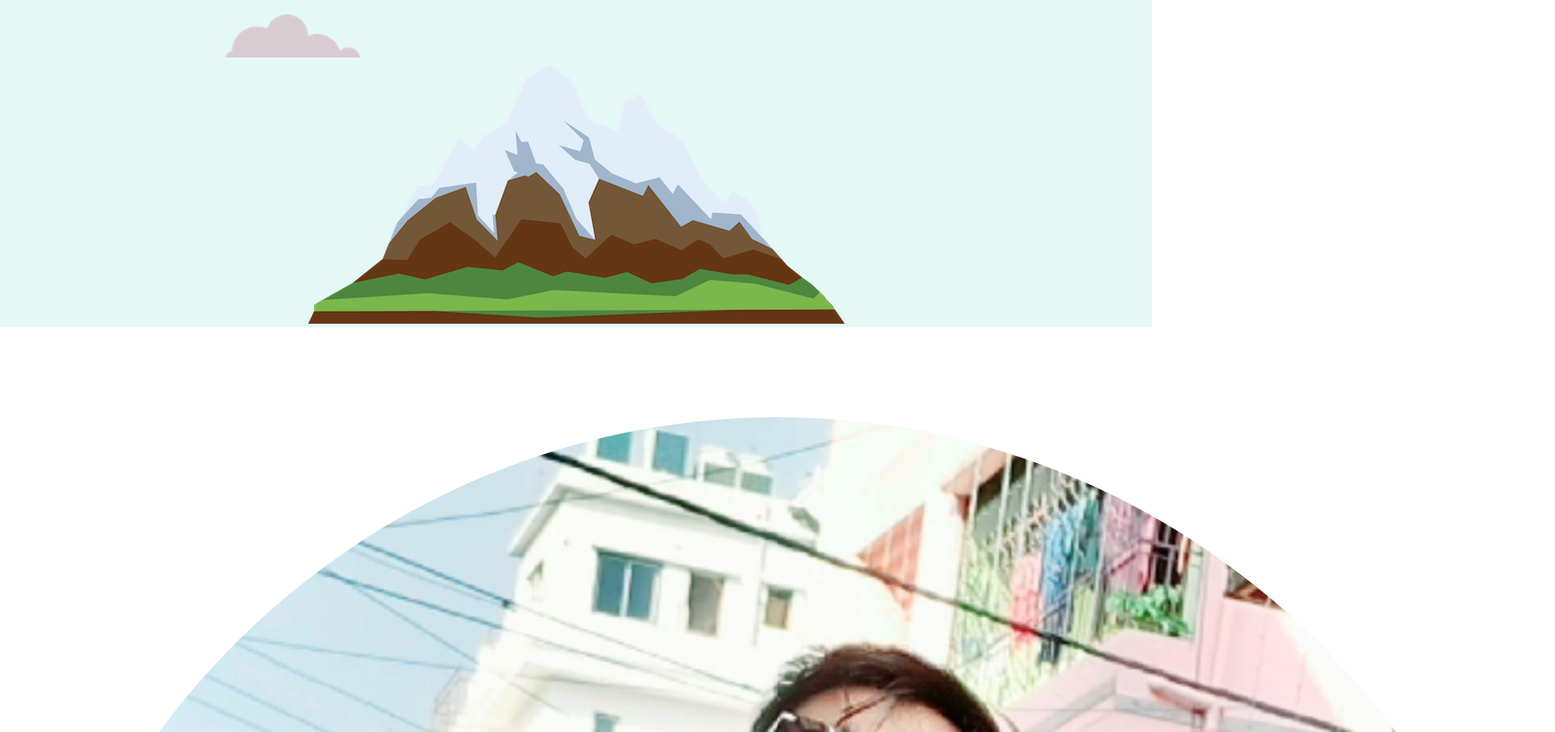
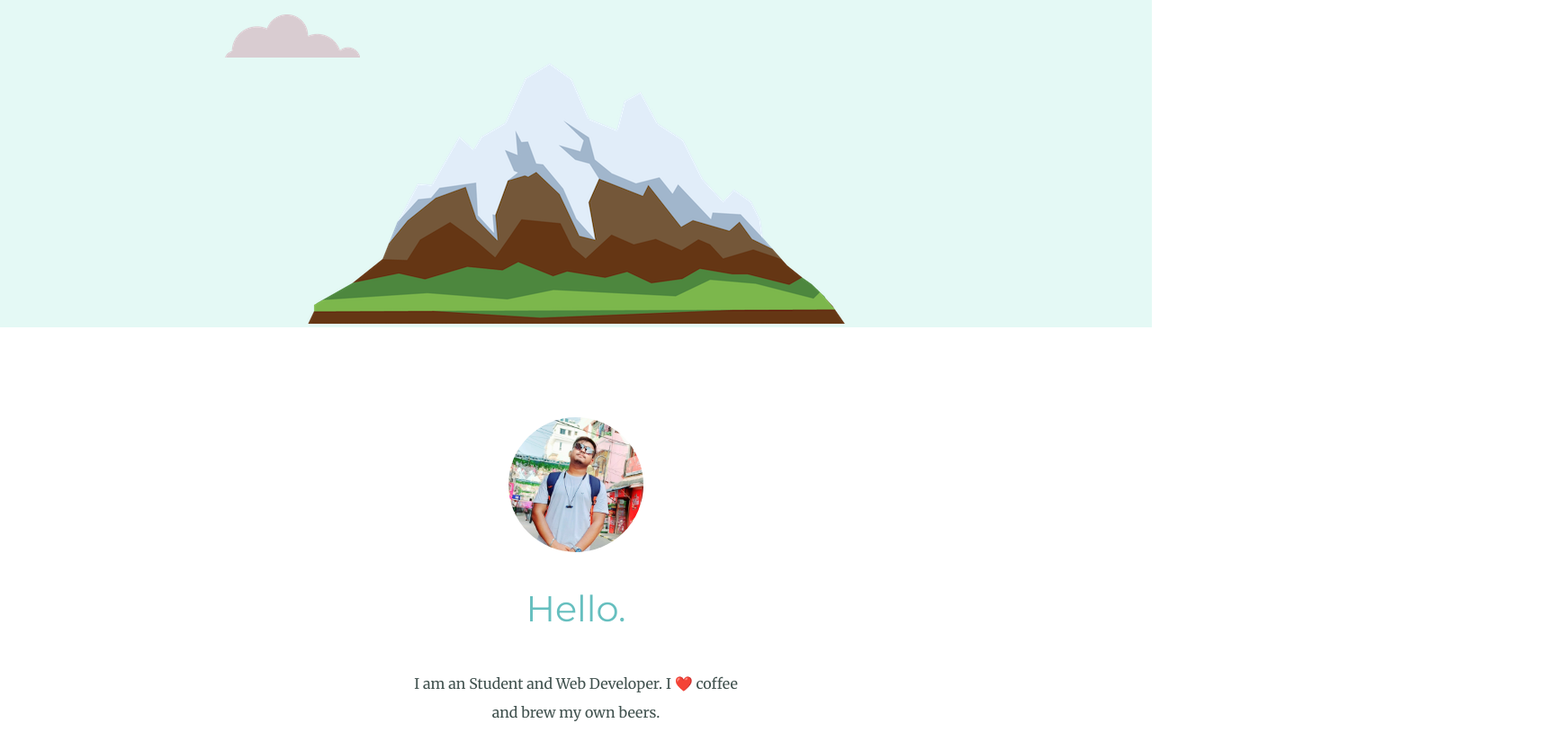
Before and after one commit to INdrajit88/ari, a plain HTML site: page index.html in a window 1280 px wide. Shown: the part 404-1218 px from the top of the page at 90% size, 1728 px wide, since content can reach past the window. Drawn offline with Linux system fonts and the light colour scheme.

Commit message:
Update index.html

```diff
--- a/index.html
+++ b/index.html
@@ -22,7 +22,7 @@
 
   <div class="middle-container">
     <div class="profile">
-      <img class = "rou" src = "pic.jpg" alt = "ari-profile-img" >
+      <img class="rou" src="pic.jpg" alt="ari-profile-img" width="150" height="150">
       <h2>Hello.</h2>
       <p class="intro">I am an Student and Web Developer. I ❤️ coffee and brew my own beers.</p>
     </div>
```
